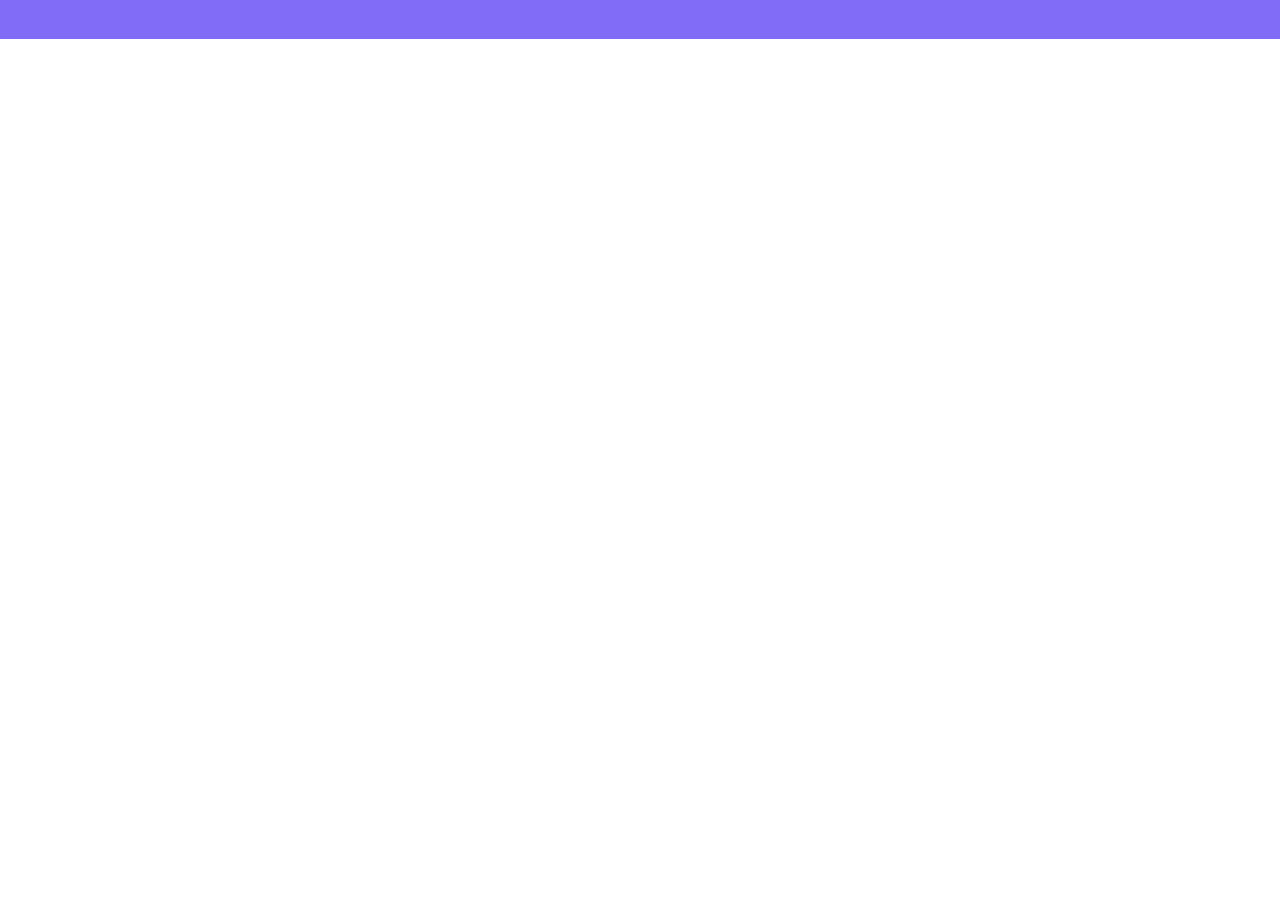
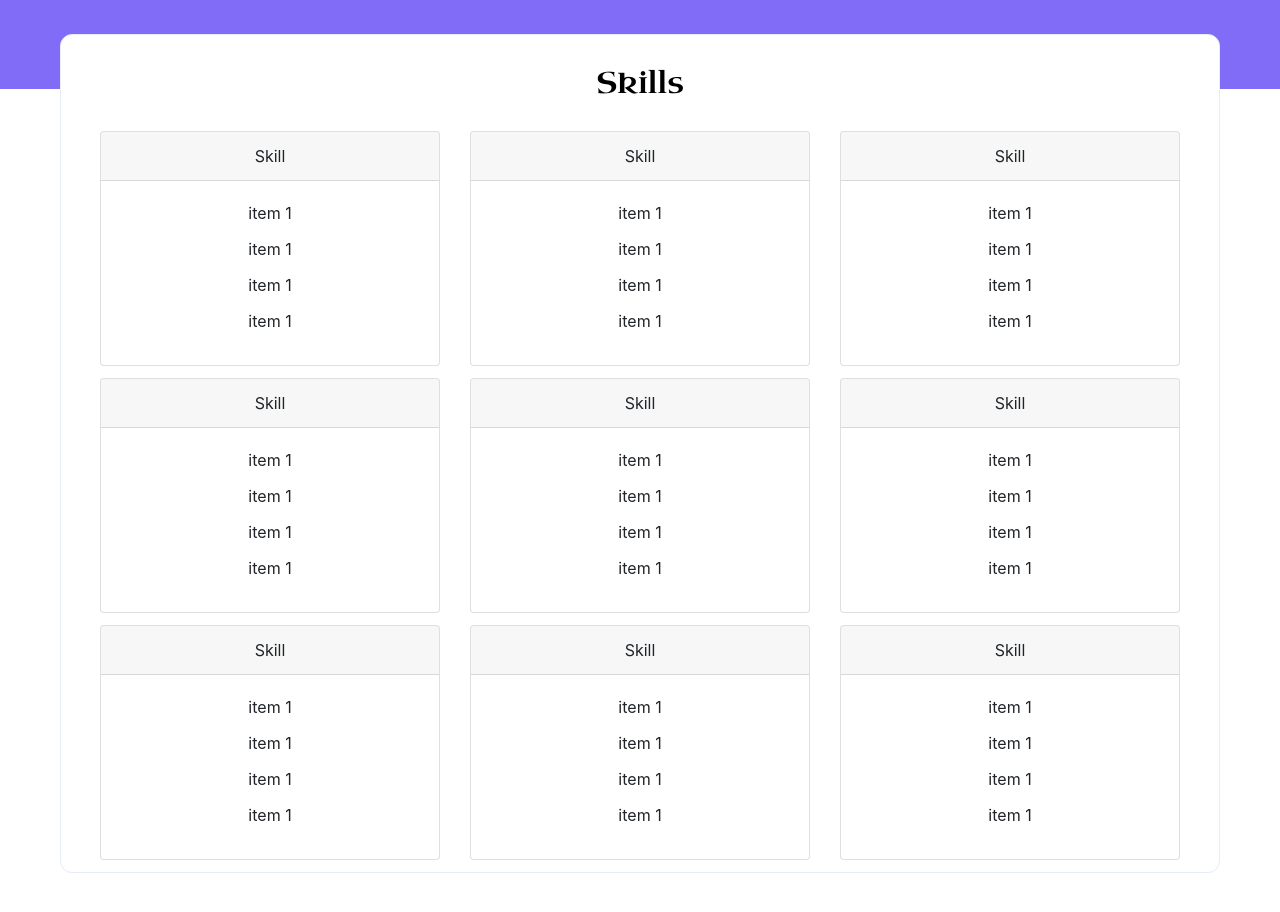
Before and after one commit to shaharyar123/portfolio-site, a React (Create React App) app: page / in a window 1280 px wide. Shown: the part 1400-2312 px from the top of the page. Before the commit the page ends 1439 px from the top, so only its background shows below. Built offline with nearby package versions, Linux system fonts and the light colour scheme; a web font is replaced by a local one.

Commit message:
skills sec added

```diff
--- a/package.json
+++ b/package.json
@@ -10,7 +10,8 @@
     "react": "^16.12.0",
     "react-bootstrap": "^1.0.0-beta.16",
     "react-dom": "^16.12.0",
-    "react-scripts": "3.3.0"
+    "react-scripts": "3.3.0",
+    "reactstrap": "^8.4.1"
   },
   "scripts": {
     "start": "react-scripts start",
--- a/src/App.js
+++ b/src/App.js
@@ -4,12 +4,13 @@ import './App.css';
 import { Button, Navbar, Nav } from 'react-bootstrap'
 import MainSection from './components/main.component';
 import IntroSection from './components/intro.component';
+import SkillsSection from './components/skills.component';
 
 function App() {
   return (
     <div className="App">
       <Navbar bg="light" expand="lg">
-        <Navbar.Brand href="#home">MSI</Navbar.Brand>
+        <Navbar.Brand href="#home">M Shaharyar</Navbar.Brand>
         <Navbar.Toggle aria-controls="basic-navbar-nav" />
 
         <Navbar.Collapse id="basic-navbar-nav">
@@ -20,6 +21,7 @@ function App() {
       </Navbar>
       <MainSection></MainSection>
       <IntroSection></IntroSection>
+      <SkillsSection></SkillsSection>
     </div>
   );
 }
--- a/src/components/intro.component.js
+++ b/src/components/intro.component.js
@@ -1,22 +1,13 @@
 import { Component } from 'react';
 import React from 'react';
-import avatar from '../images/avatar.svg';
-import hero from '../images/hero.svg';
+
 export default class IntroSection extends Component {
-
-    constructor(props) {
-        super(props);
-
-
-    }
-
-
 
     render() {
         const section = {
             backgroundColor: '#816CF8',
 
-            padding: '120px 20px 120px 20px'
+            padding: '120px 20px 170px 20px'
         }
         const heading = {
             color: "white",
@@ -29,10 +20,11 @@ export default class IntroSection extends Component {
             color: "white",
             fontFamily: "Martel+Sans",
             // marginBottom: "25px",
-            fontSize: "21px"
+            fontSize: "21px",
         };
         const infoSec = {
-            margin: '0 150px 0 150px'
+            margin: '0 150px 0 150px',
+
         }
 
 
@@ -50,16 +42,7 @@ export default class IntroSection extends Component {
                            I'm quietly confident, naturally curious, and perpetually working on improving my chops
                            one design problem at a time.
                  </p>
-                    {/* <h2 style={subHeading}>I design and code beautifully simple things, and I love what I do.</h2> */}
                 </div>
-                {/* <div>
-                    <img src={avatar} className="App-logo" alt="logo" />
-
-                </div>
-                <div style={heroMachineSec}>
-                    <img src={hero} className="App-logo" alt="logo" />
-
-                </div> */}
 
 
 
--- /dev/null
+++ b/src/components/skills.component.js
@@ -0,0 +1,172 @@
+import { Component } from 'react';
+import React from 'react';
+import { Container, Row, Col } from 'react-bootstrap'
+import '../css/intro.css'
+import {
+    Card, Button, CardHeader, CardFooter, CardBody,
+    CardTitle, CardText
+} from 'reactstrap';
+export default class SkillsSection extends Component {
+
+
+    render() {
+        const section = {
+            backgroundColor: 'white',
+            minWidath: '100%',
+            padding: '0px 60px 0 60px'
+        }
+        const heading = {
+            color: "black",
+            fontSize: "30px",
+            fontFamily: "Uncial Antiqua",
+            margin: "30px 0"
+        };
+        const infoSec = {
+            border: '1px solid #E6ECF8',
+            borderRadius: '12px',
+            marginBottom: '70px',
+            marginTop: '-55px',
+            backgroundColor: 'white',
+            display: 'inline-block',
+            minWidth: '100%',
+
+        }
+
+
+
+        return (
+            <section style={section}>
+                <div style={infoSec} className='infoSec'>
+                    <h1 style={heading}>
+                        Skills
+                 </h1>
+
+                    <Container>
+                        <Row style={{ margin: "12px 0px" }}>
+                            <Col xs={12} md={4}>
+                                <Card>
+                                    <CardHeader>Skill</CardHeader>
+                                    <CardBody>
+                                        <CardTitle>item 1</CardTitle>
+                                        <CardTitle>item 1</CardTitle>
+                                        <CardTitle>item 1</CardTitle>
+                                        <CardTitle>item 1</CardTitle>
+                                    </CardBody>
+                                </Card>
+
+                            </Col>
+                            <Col xs={12} md={4}>
+                                <Card>
+                                    <CardHeader>Skill</CardHeader>
+                                    <CardBody>
+                                        <CardTitle>item 1</CardTitle>
+                                        <CardTitle>item 1</CardTitle>
+                                        <CardTitle>item 1</CardTitle>
+                                        <CardTitle>item 1</CardTitle>
+                                    </CardBody>
+                                </Card>
+
+                            </Col>
+                            <Col xs={12} md={4}>
+                                <Card>
+                                    <CardHeader>Skill</CardHeader>
+                                    <CardBody>
+                                        <CardTitle>item 1</CardTitle>
+                                        <CardTitle>item 1</CardTitle>
+                                        <CardTitle>item 1</CardTitle>
+                                        <CardTitle>item 1</CardTitle>
+                                    </CardBody>
+                                </Card>
+
+                            </Col>
+                        </Row>
+                        <Row style={{ margin: "12px 0px" }}>
+                            <Col xs={12} md={4}>
+                                <Card>
+                                    <CardHeader>Skill</CardHeader>
+                                    <CardBody>
+                                        <CardTitle>item 1</CardTitle>
+                                        <CardTitle>item 1</CardTitle>
+                                        <CardTitle>item 1</CardTitle>
+                                        <CardTitle>item 1</CardTitle>
+                                    </CardBody>
+                                </Card>
+
+                            </Col>
+                            <Col xs={12} md={4}>
+                                <Card>
+                                    <CardHeader>Skill</CardHeader>
+                                    <CardBody>
+                                        <CardTitle>item 1</CardTitle>
+                                        <CardTitle>item 1</CardTitle>
+                                        <CardTitle>item 1</CardTitle>
+                                        <CardTitle>item 1</CardTitle>
+                                    </CardBody>
+                                </Card>
+
+                            </Col>
+                            <Col xs={12} md={4}>
+                                <Card>
+                                    <CardHeader>Skill</CardHeader>
+                                    <CardBody>
+                                        <CardTitle>item 1</CardTitle>
+                                        <CardTitle>item 1</CardTitle>
+                                        <CardTitle>item 1</CardTitle>
+                                        <CardTitle>item 1</CardTitle>
+                                    </CardBody>
+                                </Card>
+
+                            </Col>
+                        </Row>
+                        <Row style={{ margin: "12px 0px" }}>
+                            <Col xs={12} md={4}>
+                                <Card>
+                                    <CardHeader>Skill</CardHeader>
+                                    <CardBody>
+                                        <CardTitle>item 1</CardTitle>
+                                        <CardTitle>item 1</CardTitle>
+                                        <CardTitle>item 1</CardTitle>
+                                        <CardTitle>item 1</CardTitle>
+                                    </CardBody>
+                                </Card>
+
+                            </Col>
+                            <Col xs={12} md={4}>
+                                <Card>
+                                    <CardHeader>Skill</CardHeader>
+                                    <CardBody>
+                                        <CardTitle>item 1</CardTitle>
+                                        <CardTitle>item 1</CardTitle>
+                                        <CardTitle>item 1</CardTitle>
+                                        <CardTitle>item 1</CardTitle>
+                                    </CardBody>
+                                </Card>
+
+                            </Col>
+                            <Col xs={12} md={4}>
+                                <Card>
+                                    <CardHeader>Skill</CardHeader>
+                                    <CardBody>
+                                        <CardTitle>item 1</CardTitle>
+                                        <CardTitle>item 1</CardTitle>
+                                        <CardTitle>item 1</CardTitle>
+                                        <CardTitle>item 1</CardTitle>
+                                    </CardBody>
+                                </Card>
+
+                            </Col>
+                        </Row>
+
+                    </Container>
+
+
+
+
+                </div>
+
+
+
+            </section>
+        )
+    }
+}
--- /dev/null
+++ b/src/css/intro.css
@@ -0,0 +1,5 @@
+@media only screen and (max-width: 720px) {
+  .infoSec {
+    margin: "0 25px !important";
+  }
+}
```
Also changed, not shown: src/components/main.component.js (+0 -8 lines), 1 other file (tests, documents, lock files or other folders).
